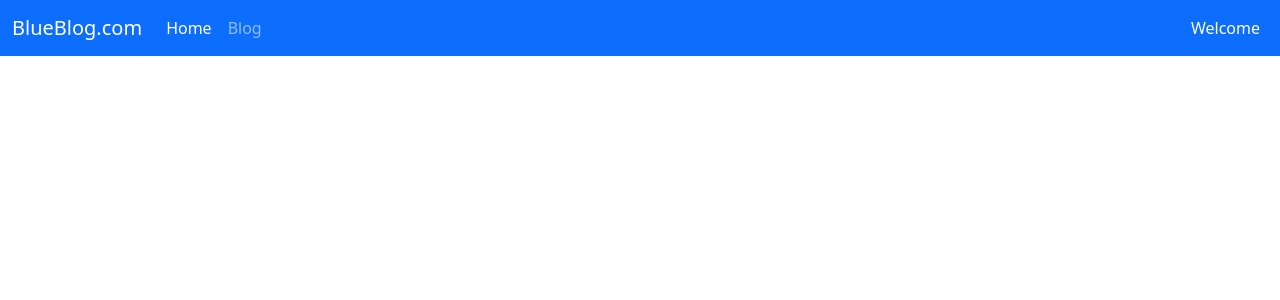
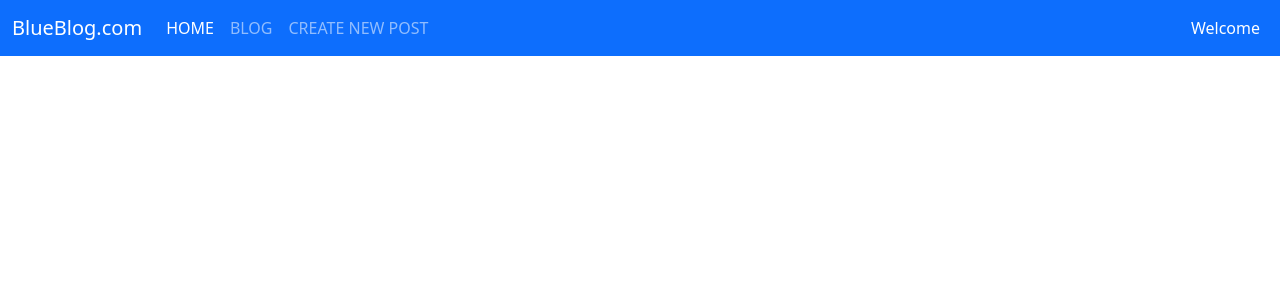
Before and after one commit to MiladRaeisi/blog_website, a Django app: template templates/_base.html in a window 1280 px wide. Shown: the top 300 px of the page. Run offline with Django 5.2, Linux system fonts and the light colour scheme; the template is opened without the code that fills it, so the values that code supplies are empty; parts of the project's set-up code (start-up, migrations or seed data) failed here and were passed over.

Commit message:
Update _base.html

```diff
--- a/templates/_base.html
+++ b/templates/_base.html
@@ -21,8 +21,9 @@
         </button>
         <div class="collapse navbar-collapse" id="navbarNavAltMarkup">
             <div class="navbar-nav">
-                <a class="nav-link active" aria-current="page" href="#">Home</a>
-                <a class="nav-link" href="#">Blog</a>
+                <a class="nav-link active" aria-current="page" href="#">HOME</a>
+                <a class="nav-link" href="{% url 'posts_list' %}">BLOG</a>
+                <a class="nav-link" href="{% url 'post_create' %}">CREATE NEW POST</a>
             </div>
         </div>
         <div class="mx-2 text-white">Welcome</div>
```
